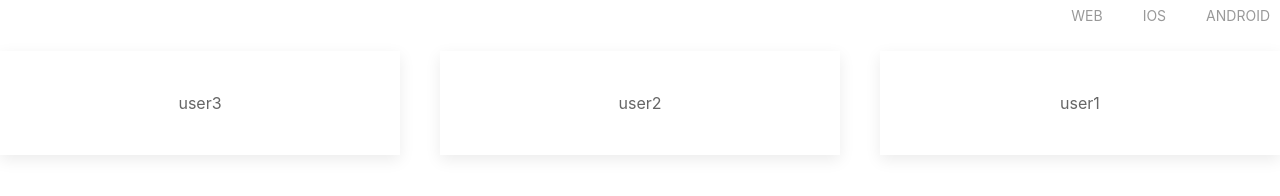
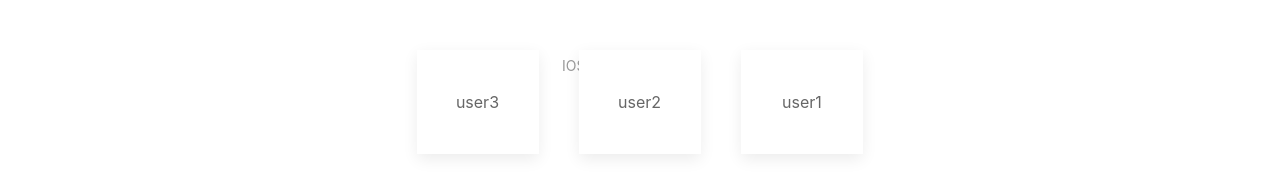
Before and after one commit to devtech-mena/devcards.devtech.tools, a Gatsby site: page / in a window 1280 px wide. Built offline with nearby package versions, Linux system fonts and the light colour scheme; Gatsby itself is replaced by a stand-in of ours.

Commit message:
style: center elements

```diff
--- a/src/pages/index.jsx
+++ b/src/pages/index.jsx
@@ -18,8 +18,12 @@
         return (
             <div dir="rtl">
                 <div uk-filter="target: .js-filter">
-                    <Filter></Filter>
-                    <CardList></CardList>
+                    <div className="uk-position-large uk-position-top-center">
+                        <div className="uk-position-top-center">
+                            <Filter></Filter>
+                        </div>
+                        <CardList></CardList>
+                    </div>
                 </div>
             </div>
         );
```
